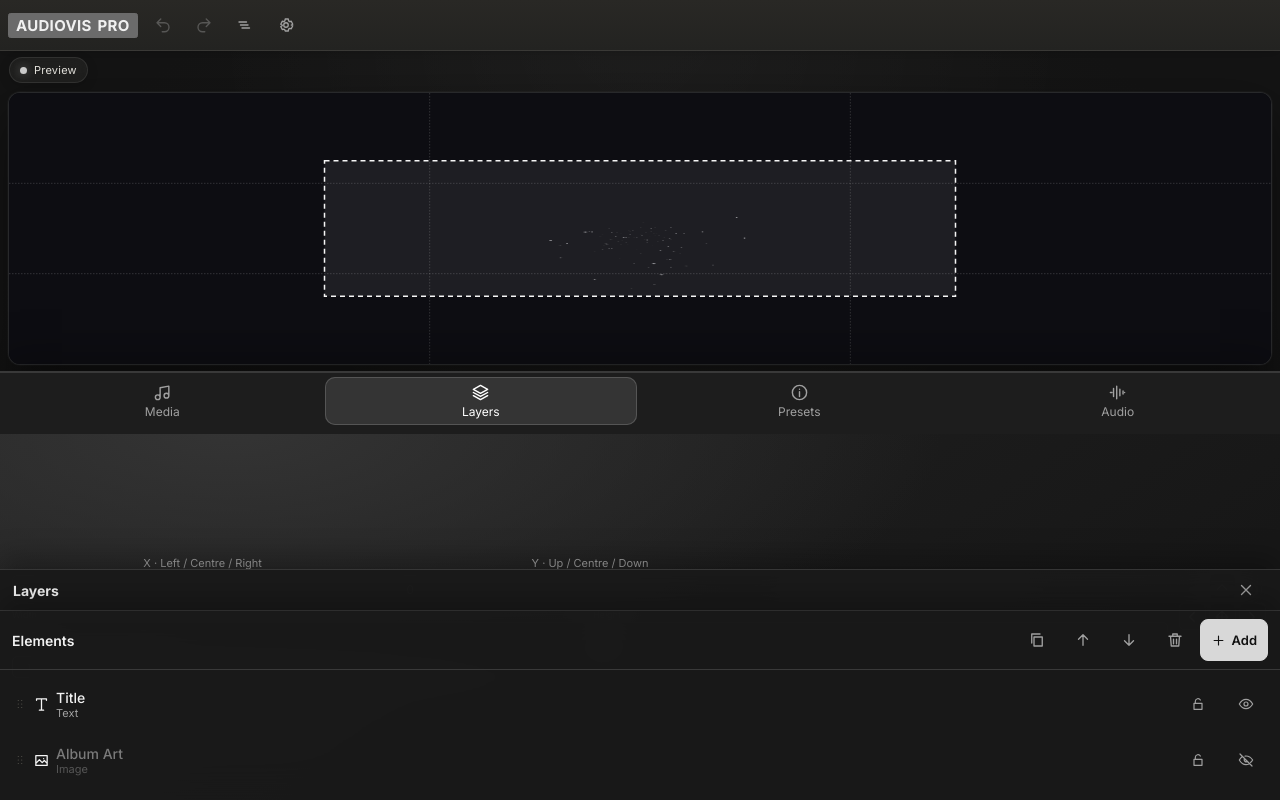
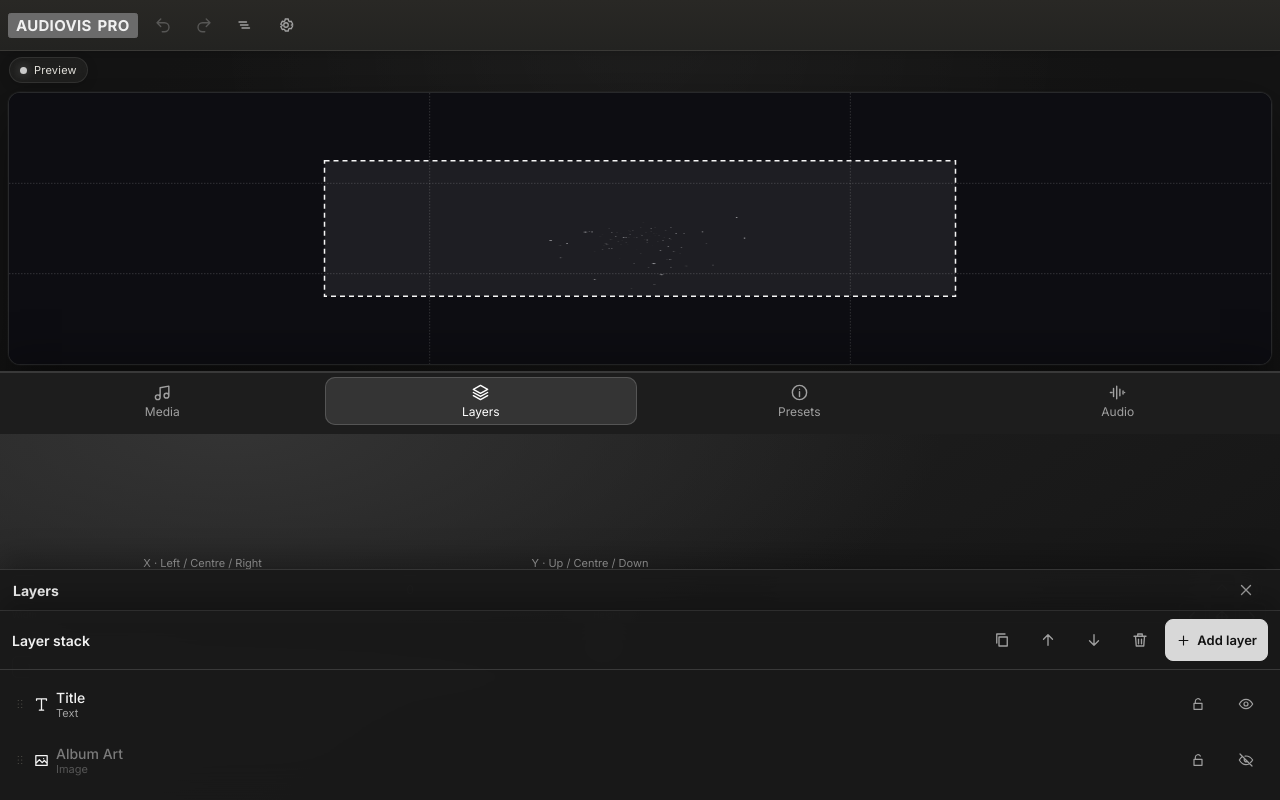
Before and after one commit to jhaa2k/Auravis, a React (Vite) app: page / in a window 1280 px wide. Built offline with nearby package versions, Linux system fonts and the light colour scheme; what @capacitor/core would draw is missing.

Commit message:
Restyle layer panel actions for AUDIOVIS PRO

```diff
--- a/src/ui/LayerList.jsx
+++ b/src/ui/LayerList.jsx
@@ -30,14 +30,14 @@ export default function LayerList() {
   return (
     <div className="layers">
       <div className="panel-title">
-        <span>Elements</span>
+        <span>Layer stack</span>
         <div className="row-gap">
           <button className="icon-btn" title="Duplicate" disabled={!sel} onClick={() => actions.duplicateElement(sel.id)}><Icon name="copy" /></button>
           <button className="icon-btn" title="Move up" disabled={!sel} onClick={() => actions.moveElement(sel.id, 1)}><Icon name="up" /></button>
           <button className="icon-btn" title="Move down" disabled={!sel} onClick={() => actions.moveElement(sel.id, -1)}><Icon name="down" /></button>
           <button className="icon-btn danger" title="Delete" disabled={!sel} onClick={() => actions.deleteElement(sel.id)}><Icon name="trash" /></button>
           <div className="menu-wrap">
-            <button className="btn small primary" onClick={() => setMenu(!menu)} aria-haspopup="menu" aria-expanded={menu}><Icon name="plus" size={15} />Add</button>
+            <button className="btn small primary" onClick={() => setMenu(!menu)} aria-haspopup="menu" aria-expanded={menu}><Icon name="plus" size={15} />Add layer</button>
             {menu && <><div className="scrim" onClick={() => setMenu(false)} /><AddMenu onClose={() => setMenu(false)} /></>}
           </div>
         </div>
```
